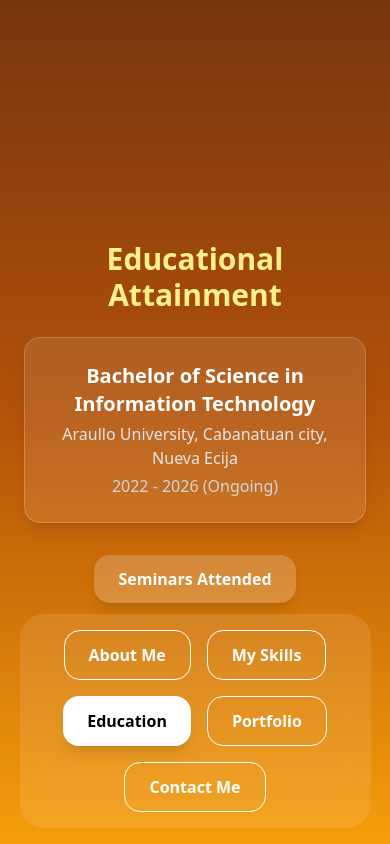
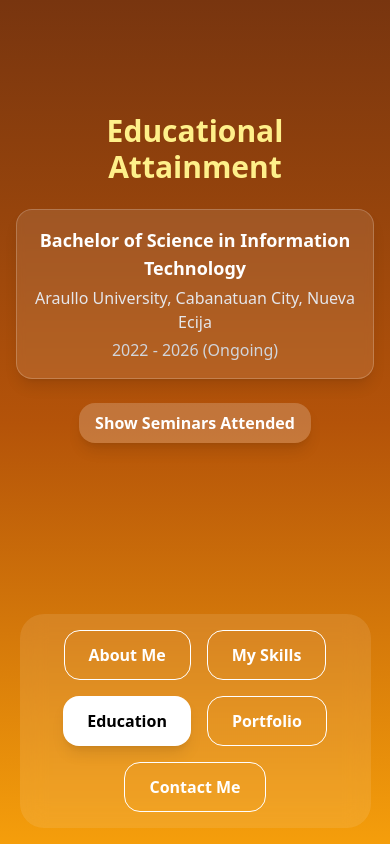
Before and after one commit to SDEG77/TRUE-PORTFOLIO, a React (Vite) app: page / in a window 390 px wide. Both pictures are taken after a click on the button "Education". Built offline with nearby package versions, Linux system fonts and the light colour scheme.

Commit message:
HeroAttainment Now Mobile Friendly

```diff
--- a/src/components/Hero/HeroSection.jsx
+++ b/src/components/Hero/HeroSection.jsx
@@ -5,6 +5,7 @@ import HeroSkills from "./HeroSkills";
 import HeroSkillsMobile from "./Mobile/HeroSkills"; // import the mobile version
 import HeroContact from "./HeroContact";
 import EducationalAttainment from "./HeroAttainment";
+import HeroAttainmentMobile from "./Mobile/HeroAttainment"; // mobile version
 import HeroPortfolio from "./HeroPortfolio";
 
 function HeroSection() {
@@ -22,6 +23,7 @@ function HeroSection() {
     "mobile-skills": ["#312e81", "#7e22ce", "#ec4899"], // same as skills
     contact: ["#064e3b", "#0f766e", "#1e3a8a"],
     education: ["#78350f", "#b45309", "#f59e0b"],
+    "mobile-education": ["#78350f", "#b45309", "#f59e0b"], // same as desktop education
     portfolio: ["#1e293b", "#0f172a", "#0ea5e9"],
   };
 
@@ -63,6 +65,12 @@ function HeroSection() {
           {activeSection === "education" && (
             <motion.div key="education" variants={fadeSlideVariants} initial="hidden" animate="visible" exit="exit" className="absolute w-full h-full flex justify-center items-center">
               <EducationalAttainment />
+            </motion.div>
+          )}
+
+          {activeSection === "mobile-education" && (
+            <motion.div key="mobile-education" variants={fadeSlideVariants} initial="hidden" animate="visible" exit="exit" className="absolute w-full h-full flex justify-center items-center">
+              <HeroAttainmentMobile />
             </motion.div>
           )}
 
@@ -110,10 +118,21 @@ function HeroSection() {
           My Skills
         </button>
 
+        {/* Desktop-only Education */}
         <button
           onClick={() => setActiveSection("education")}
-          className={`px-6 py-3 rounded-2xl font-semibold transition-all duration-300 transform hover:scale-105 ${
+          className={`px-6 py-3 rounded-2xl font-semibold transition-all duration-300 transform hover:scale-105 hidden md:block ${
             activeSection === "education" ? "bg-white text-black shadow-lg" : "border border-white text-white hover:bg-white hover:text-black"
+          }`}
+        >
+          Education
+        </button>
+
+        {/* Mobile-only Education */}
+        <button
+          onClick={() => setActiveSection("mobile-education")}
+          className={`px-6 py-3 rounded-2xl font-semibold transition-all duration-300 transform hover:scale-105 block md:hidden ${
+            activeSection === "mobile-education" ? "bg-white text-black shadow-lg" : "border border-white text-white hover:bg-white hover:text-black"
           }`}
         >
           Education
--- /dev/null
+++ b/src/components/Hero/Mobile/HeroAttainment.jsx
@@ -0,0 +1,81 @@
+import { useState } from "react";
+import { motion, AnimatePresence } from "framer-motion";
+
+function HeroAttainmentMobile() {
+  const [showSeminars, setShowSeminars] = useState(false);
+
+  const educationData = {
+    degree: "Bachelor of Science in Information Technology",
+    school: "Araullo University, Cabanatuan City, Nueva Ecija",
+    year: "2022 - 2026 (Ongoing)",
+  };
+
+  const seminars = [
+    { title: "ASSET CREATION", presenter: "Araullo University", date: "Oct 20, 2023" },
+    { title: "DIGITAL PHOTOGRAPHY 101", presenter: "Araullo University", date: "Oct 20, 2023" },
+    { title: "YOUR JOURNEY TO DATA ANALYTICS", presenter: "Araullo University", date: "Oct 20, 2023" },
+  ];
+
+  return (
+    <motion.div className="flex flex-col items-center text-center px-4">
+      <motion.h2
+        className="text-3xl font-bold mb-6 text-yellow-200 -mt-72"
+        initial={{ opacity: 0, y: 20 }}
+        animate={{ opacity: 1, y: 0, transition: { duration: 0.5 } }}
+      >
+        Educational Attainment
+      </motion.h2>
+
+      {/* Degree Card */}
+      <motion.div
+        className="p-4 rounded-2xl bg-white/10 backdrop-blur-sm border border-white/20 text-white shadow-lg w-full max-w-sm mb-4"
+        initial={{ opacity: 0, y: 20 }}
+        animate={{ opacity: 1, y: 0, transition: { duration: 0.5 } }}
+      >
+        <h3 className="text-lg font-semibold mb-1">{educationData.degree}</h3>
+        <p className="text-gray-200 mb-1">{educationData.school}</p>
+        <p className="text-gray-300">{educationData.year}</p>
+      </motion.div>
+
+      {/* Seminars Toggle */}
+      <motion.button
+        onClick={() => setShowSeminars(prev => !prev)}
+        className="mt-2 px-4 py-2 rounded-2xl font-semibold bg-white/20 hover:bg-white/30 transition-all duration-300 text-white shadow-lg"
+        initial={{ opacity: 0, y: 10 }}
+        animate={{ opacity: 1, y: 0, transition: { duration: 0.5 } }}
+      >
+        {showSeminars ? "Hide Seminars" : "Show Seminars Attended"}
+      </motion.button>
+
+      {/* Seminars List */}
+      <AnimatePresence>
+        {showSeminars && (
+          <motion.div
+            className="w-full mt-4 overflow-visible"
+            initial={{ height: 0 }}
+            animate={{ height: "auto" }}
+            exit={{ height: 0, transition: { duration: 0.35 } }}
+          >
+            <div className="flex flex-col gap-3">
+              {seminars.map((seminar, index) => (
+                <motion.div
+                  key={index}
+                  className="p-3 rounded-2xl bg-white/10 backdrop-blur-sm border border-white/20 text-white shadow-lg text-left"
+                  initial={{ opacity: 0, y: 20 }}
+                  animate={{ opacity: 1, y: 0, transition: { duration: 0.4, delay: index * 0.1 } }}
+                  exit={{ opacity: 0, y: -20, transition: { duration: 0.3 } }}
+                >
+                  <h4 className="text-md font-semibold">{seminar.title}</h4>
+                  <p className="text-gray-200 text-sm">{seminar.presenter}</p>
+                  <p className="text-gray-300 text-sm">{seminar.date}</p>
+                </motion.div>
+              ))}
+            </div>
+          </motion.div>
+        )}
+      </AnimatePresence>
+    </motion.div>
+  );
+}
+
+export default HeroAttainmentMobile;
```
